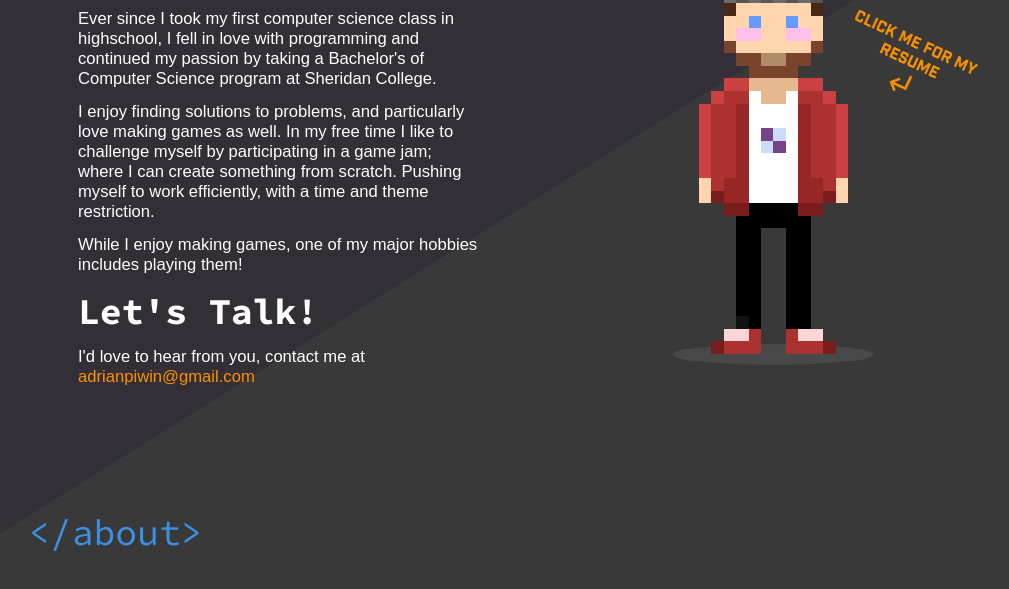
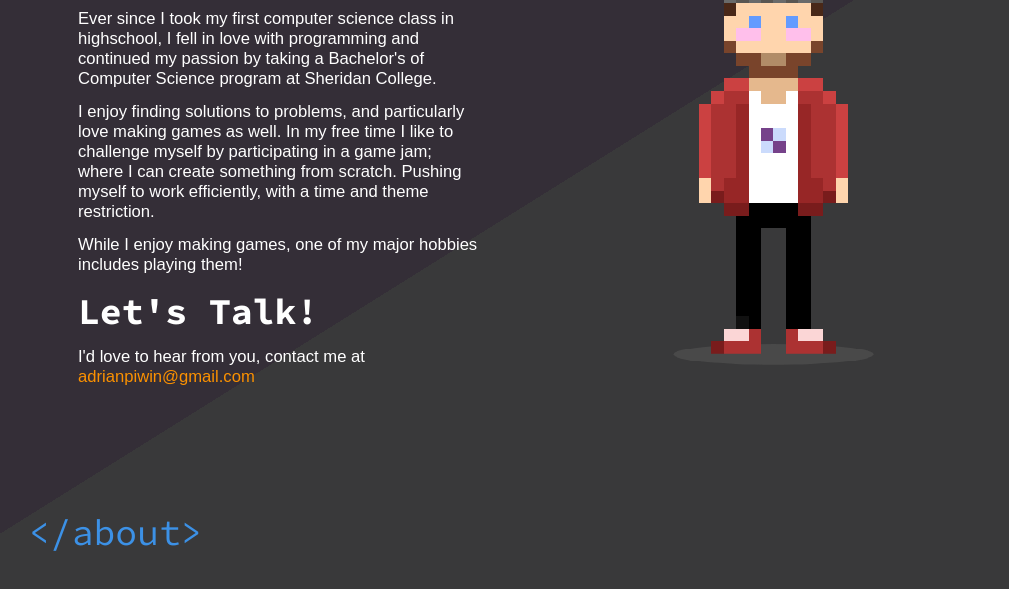
Before and after one commit to Adrian-Piwin/Adrian-Piwin.github.io, a plain HTML site: page index.html in a window 1280 px wide. Shown: the part 2223-2812 px from the top of the page, without its empty margins (114-1123 px from the left). Drawn offline with Linux system fonts and the light colour scheme.

Commit message:
Minor changes
- Removed click me on about
- Fixed page title off screen on mobile

```diff
--- a/index.html
+++ b/index.html
@@ -165,7 +165,6 @@
 
             <a href="https://pdfhost.io/v/BmHpaWLDw_ADRIAN_PIWIN_RESUME" target="_blank" id="about-img-link">
                 <img id="about-img" src="../assets/me2.png" alt="">
-                <img id="about-click-me" src="../assets/click.png" alt="">
             </a>
 
         </div>
--- a/style-sheets/about-mobile-style.css
+++ b/style-sheets/about-mobile-style.css
@@ -22,9 +22,4 @@
         width: 100%;
         height: 75vw;
     }
-
-    #about-click-me{
-        height: 10vw;
-        top: 15vw;
-    }
 }
--- a/style-sheets/about-style.css
+++ b/style-sheets/about-style.css
@@ -35,12 +35,3 @@
     image-rendering: pixelated;
     object-fit: contain;
 }
-
-#about-click-me{
-    position: absolute;
-    top: 10vh;
-    right: 0;
-    height: 5vw;
-    object-fit: contain;
-    transform: rotateZ(25deg);
-}
--- a/style-sheets/global-mobile-style.css
+++ b/style-sheets/global-mobile-style.css
@@ -19,5 +19,6 @@
 
     .page-title{
         font-size: calc(2.5vw + 2.5vh);
+        transform: translate(0);
     }
 }
```
